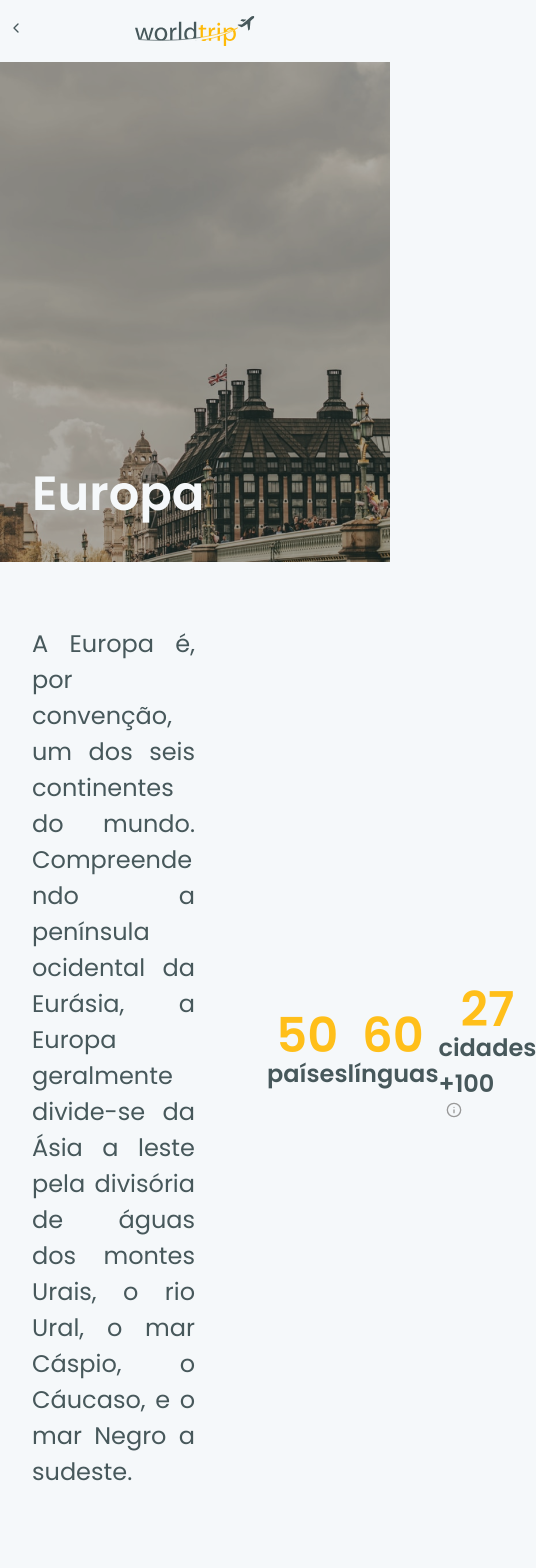
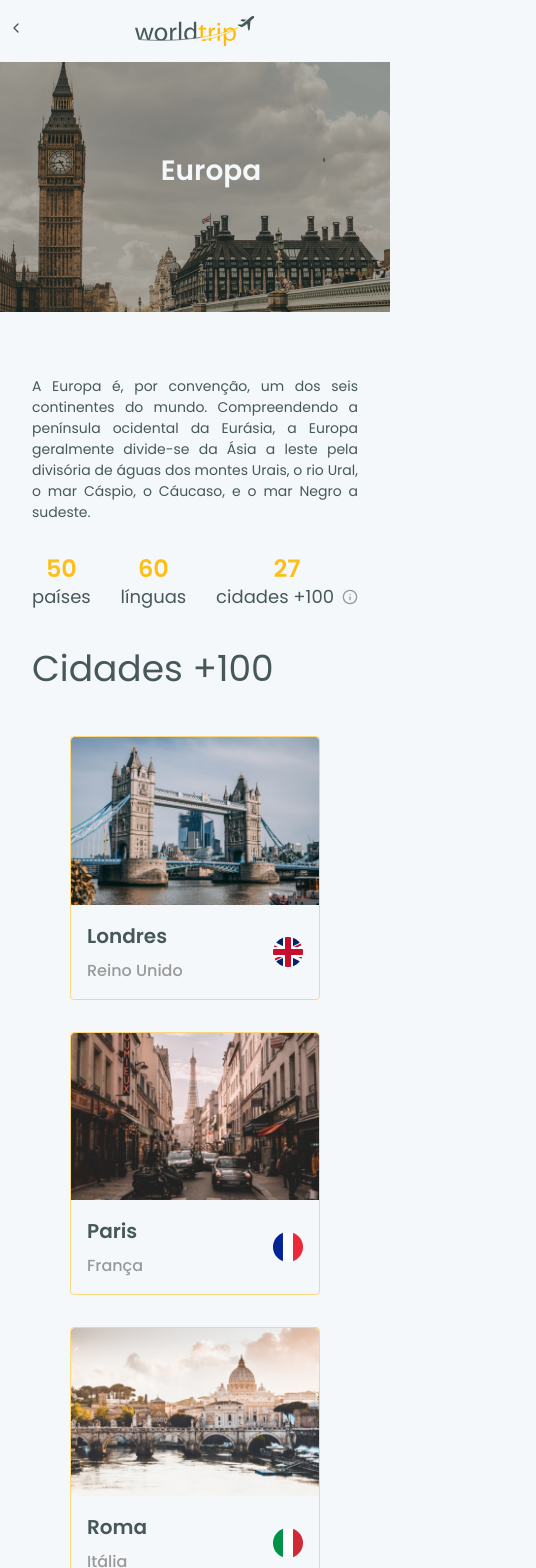
Before and after one commit to legeannd/worldtrip, a Next.js app: page /1 in a window 390 px wide. Shown: the top 1568 px of the page, 536 px wide, since content can reach past the window. Built offline with nearby package versions, Linux system fonts and the light colour scheme.

Commit message:
Adjusting component page to make it responsive

```diff
--- a/src/components/CityCard.tsx
+++ b/src/components/CityCard.tsx
@@ -18,7 +18,7 @@ export function CityCard({
       border="1px solid"
       borderColor="rgba(255, 186, 8, 0.5)"
       borderRadius="4px"
-      maxW="25%"
+      maxW={["250px", "300px", "25%"]}
     >
       <Img src={cityImage} w="100%" h="auto" />
       <Flex
--- a/src/pages/[continent].tsx
+++ b/src/pages/[continent].tsx
@@ -1,29 +1,34 @@
-import { Box, Flex, HStack, Icon, Img, Text, Tooltip, VStack } from '@chakra-ui/react';
+import { Box, Flex, HStack, Icon, Text, Tooltip, VStack, useBreakpointValue, Stack } from '@chakra-ui/react';
 import { FiInfo } from 'react-icons/fi';
 import { CityCard } from '../components/CityCard';
 import { Header } from '../components/Header';
 
 export default function Continent() {
+  const isWideVersion = useBreakpointValue({
+    base: false,
+    lg: true,
+  });
 
   return (
     <Box>
       <Header />
 
       <Flex
-        align="flex-end"
+        align={isWideVersion ? "flex-end" : "center"}
         justify="center"
         backgroundImage="bigben.png"
         backgroundPosition="center"
         backgroundSize="cover"
         w="auto"
-        h="500px"
+        h={isWideVersion ? "500px" : "250px"}
       >
         <Text
           w="100%"
           maxW="1440px"
+          textAlign={isWideVersion ? "left" : "center"}
           color="light.headings"
           fontWeight="600"
-          fontSize="48"
+          fontSize={isWideVersion ? "48" : "28"}
           pl="2rem"
           mb="2rem"
         >
@@ -42,41 +47,43 @@ export default function Continent() {
           w="100%"
           maxW="1440px"
         >
-          <HStack
+          <Stack
+            direction={["column", "column", "row"]}
             w="100%"
           >
-            <Text as="p" w="50%" color="dark.headings" fontSize="24" textAlign="justify">
+            <Text as="p" w={isWideVersion ? "50%" : "100%"} color="dark.headings" fontSize={isWideVersion ? "24" : "14"} textAlign="justify">
               A Europa é, por convenção, um dos seis continentes do mundo.
               Compreendendo a península ocidental da Eurásia, a Europa geralmente divide-se da Ásia a leste pela divisória de águas dos montes Urais, o rio Ural, o mar Cáspio, o Cáucaso, e o mar Negro a sudeste.
             </Text>
 
             <Flex
-              w="50%"
-              h="100%"
+              w={isWideVersion ? "50%" : "100%"}
+              h={isWideVersion ? "100%" : "auto"}
               align="center"
               justify="space-between"
-              pl="4rem"
+              pl={isWideVersion ? "4rem" : "0"}
+              pt={["2rem", "2rem", "0"]}
             >
               <VStack>
-                <Text color="yellow.400" fontWeight="600" fontSize="48" lineHeight="0.5">
+                <Text color="yellow.400" fontWeight="600" fontSize={isWideVersion ? "48" : "24"} lineHeight="0.5">
                   50
                 </Text>
-                <Text color="dark.headings" fontWeight="600" fontSize="24">
+                <Text color="dark.headings" fontWeight={isWideVersion ? "600" : "400"} fontSize={isWideVersion ? "24" : "18"}>
                   países
                 </Text>
               </VStack>
 
               <VStack>
-                <Text color="yellow.400" fontWeight="600" fontSize="48" lineHeight="0.5">
+                <Text color="yellow.400" fontWeight="600" fontSize={isWideVersion ? "48" : "24"} lineHeight="0.5">
                   60
                 </Text>
-                <Text color="dark.headings" fontWeight="600" fontSize="24">
+                <Text color="dark.headings" fontWeight={isWideVersion ? "600" : "400"} fontSize={isWideVersion ? "24" : "18"}>
                   línguas
                 </Text>
               </VStack>
 
               <VStack>
-                <Text color="yellow.400" fontWeight="600" fontSize="48" lineHeight="0.5">
+                <Text color="yellow.400" fontWeight="600" fontSize={isWideVersion ? "48" : "24"} lineHeight="0.5">
                   27
                 </Text>
                 <Tooltip
@@ -88,7 +95,7 @@ export default function Continent() {
                     spacing="2"
                     wrap="wrap"
                   >
-                    <Text color="dark.headings" fontWeight="600" fontSize="24">
+                    <Text color="dark.headings" fontWeight={isWideVersion ? "600" : "400"} fontSize={isWideVersion ? "24" : "18"}>
                       cidades +100
                     </Text>
                     <Icon as={FiInfo} color="dark.info" />
@@ -96,13 +103,18 @@ export default function Continent() {
                 </Tooltip>
               </VStack>
             </Flex>
-          </HStack>
+          </Stack>
         </Flex>
+        <Flex
+          align="center"
+          justify="center"
+          w="100%"
+        >
           <Flex
             w="100%"
             maxW="1440px"
             justify="center"
-          mt="5rem"
+            mt={["2rem", "2rem", "5rem"]}
             wrap="wrap"
           >
             <Text
@@ -119,10 +131,12 @@ export default function Continent() {
               w="100%"
               wrap="wrap"
             >
-            <HStack
+              <Stack
                 w="100%"
-              justify="space-between"
+                justify={isWideVersion ? "space-between" : "center"}
+                align="center"
                 spacing="2rem"
+                direction={isWideVersion ? "row" : "column"}
                 wrap="wrap"
               >
                 <CityCard cityName="Londres" countryName="Reino Unido" cityImage="cards/london.png" flagImage="cards/uk-flag.png" />
@@ -130,10 +144,13 @@ export default function Continent() {
                 <CityCard cityName="Roma" countryName="Itália" cityImage="cards/rome.png" flagImage="cards/it-flag.png" />
                 <CityCard cityName="Praga" countryName="República Tcheca" cityImage="cards/plague.png" flagImage="cards/tc-flag.png" />
                 <CityCard cityName="Amsterdã" countryName="Holanda" cityImage="cards/amsterdan.png" flagImage="cards/hl-flag.png" />
-            </HStack>
+              </Stack>
             </Flex>
           </Flex>
         </Flex>
+
+      </Flex>
+
     </Box>
   );
 }
```
Lines whose indentation alone changed are shown as unchanged.
